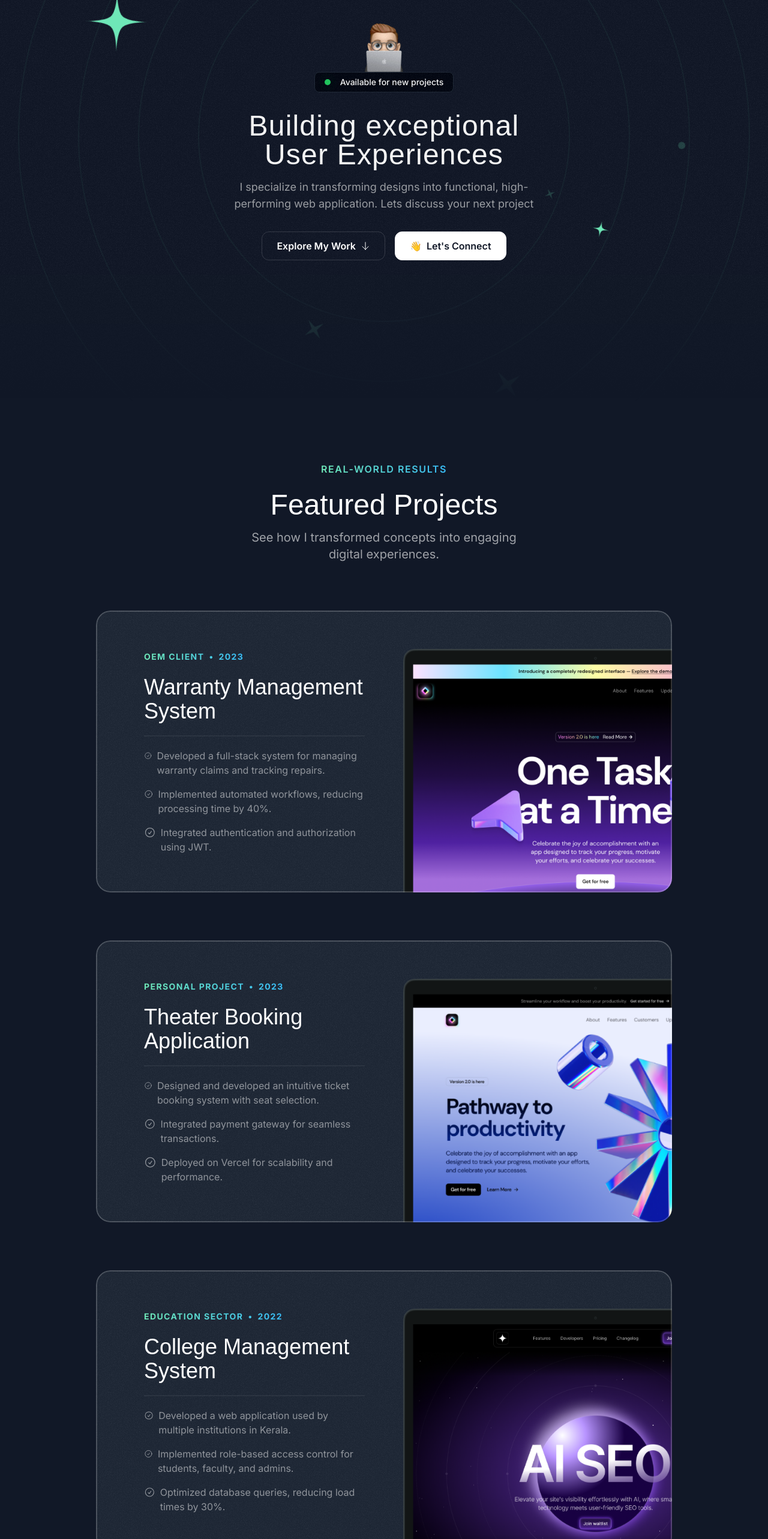
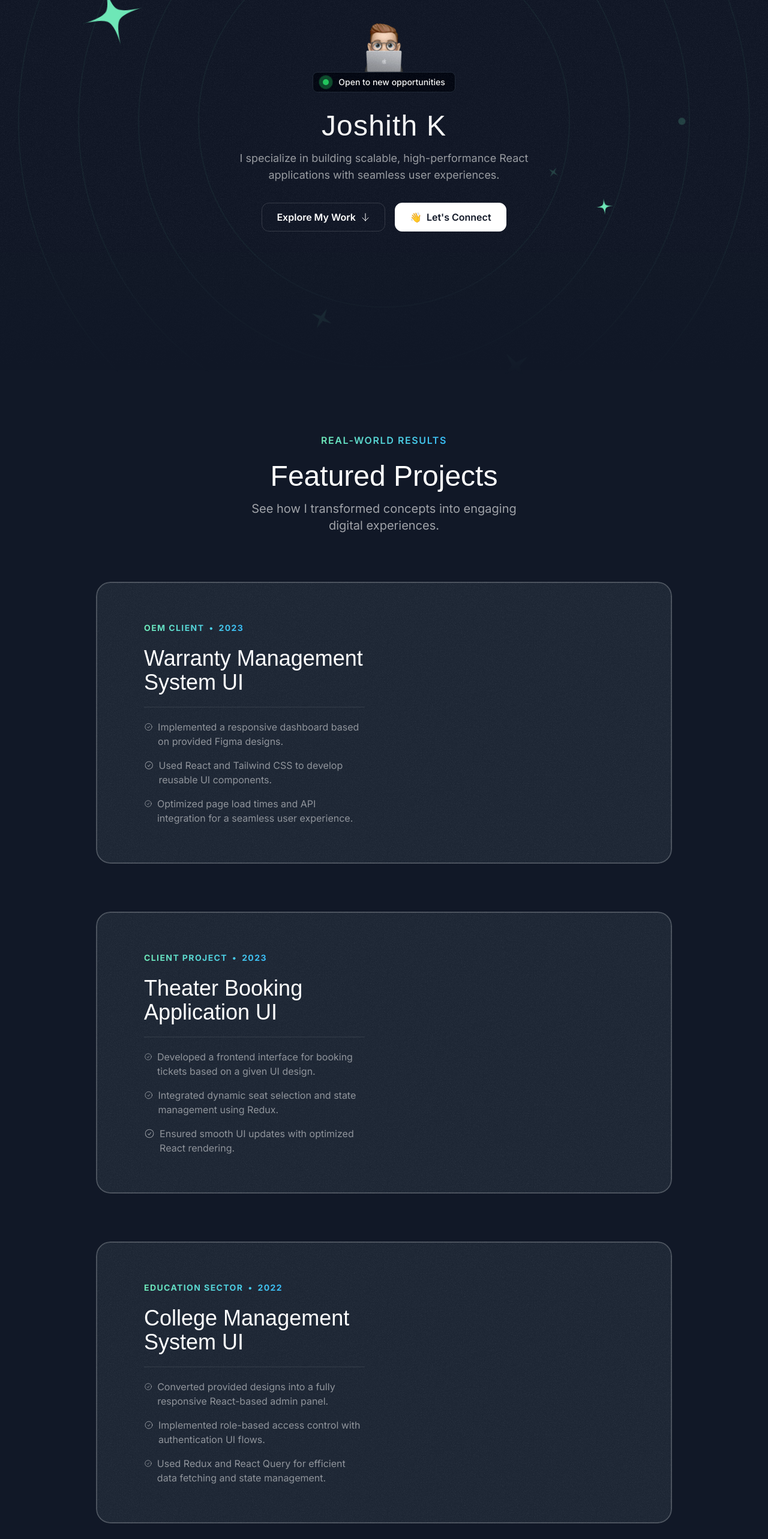
Before and after one commit to joshith-k/My-Portfolio, a Next.js app: page / in a window 1280 px wide. Shown: the part 220-2786 px from the top of the page at 60% size. Built offline with nearby package versions, Linux system fonts and the light colour scheme; a web font is replaced by a local one.

Commit message:
3rd commit

```diff
--- a/src/app/page.tsx
+++ b/src/app/page.tsx
@@ -14,7 +14,7 @@ export default function Home() {
       <HeroSection id="hero" />
       <ProjectsSection id="projects" />
       <TapeSection id="tape" />
-      <TestimonialsSection id="testimonials" />
+      {/* <TestimonialsSection id="testimonials" /> */}
       <AboutSection id="about" />
       <ContactSection id="contact" />
 
--- a/src/sections/About.tsx
+++ b/src/sections/About.tsx
@@ -60,18 +60,18 @@ const toolboxItems = [
     title: "Node.js",
     iconType: NodeJsIcon, // Add correct import for Node.js icon
   },
-  {
-    title: "Express.js",
-    iconType: ExpressIcon, // Add correct import for Express.js icon
-  },
-  {
-    title: "MongoDB",
-    iconType: MongoDbIcon, // Add correct import for MongoDB icon
-  },
-  {
-    title: "MySQL",
-    iconType: MySQLIcon, // Add correct import for MySQL icon
-  },
+  // {
+  //   title: "Express.js",
+  //   iconType: ExpressIcon, // Add correct import for Express.js icon
+  // },
+  // {
+  //   title: "MongoDB",
+  //   iconType: MongoDbIcon, // Add correct import for MongoDB icon
+  // },
+  // {
+  //   title: "MySQL",
+  //   iconType: MySQLIcon, // Add correct import for MySQL icon
+  // },
   {
     title: "Tailwind CSS",
     iconType: TailwindIcon, // Add correct import for Tailwind CSS icon
@@ -167,7 +167,7 @@ export const AboutSection = ({ id }: AboutSectionProps) => {
         <SectionHeader
           eyebrow="About Me"
           title="A Glimpse Into My World"
-          description="Learn more about Who I am, What I do, and What Inspires me"
+          description="Learn more about who I am, what I do, and what inspires me."
         />
         <div className="mt-20 flex flex-col gap-8">
           <div className="grid grid-cols-1 gap-8 md:grid-cols-5 lg:grid-cols-3">
@@ -230,7 +230,7 @@ export const AboutSection = ({ id }: AboutSectionProps) => {
             <Card className="h-[320px] p-0 flex flex-col md:col-span-3 lg:col-span-2">
               <CardHeader
                 title="Beyond the Code"
-                description="Explore my Interest and Hobbies beyond the digital realm"
+                description="Explore my interest and hobbies beyond the digital realm"
                 className="px-6 py-6"
               />
               <div className="relative flex-1" ref={constraintsRef}>
--- a/src/sections/Contact.tsx
+++ b/src/sections/Contact.tsx
@@ -17,11 +17,11 @@ export const ContactSection = ({ id }: ContactSectionProps) => {
           <div className="flex flex-col md:flex-row gap-8 md:gap-16 items-center">
             <div>
               <h2 className="font-serif text-2xl md:text-3xl ">
-                Let&apos;s Create something amazing together!
+                Let&apos;s Connect and Collaborate!
               </h2>
               <p className="text-sm md:text-base mt-2">
-                Ready to bring your next project to life? Let&apos;s connect and
-                discuss how I can help you achieve your goals.
+                Always open to great conversations and new possibilities. If
+                you&apos;re hiring or just want to chat, feel free to reach out!
               </p>
             </div>
             <div>
--- a/src/sections/Hero.tsx
+++ b/src/sections/Hero.tsx
@@ -145,18 +145,16 @@ export const HeroSection = ({ id }: HeroSectionProps) => {
             <div className="bg-green-500 size-2.5 rounded-full relative">
               <div className="bg-green-500 absolute inset-0 rounded-full animate-ping-large"></div>
             </div>
-            <div className="text-sm font-medium">
-              Available for new projects
-            </div>
+            <div className="text-sm font-medium">Open to new opportunities</div>
           </div>
         </div>
         <div className="max-w-lg mx-auto">
           <h1 className="font-serif text-3xl md:text-5xl text-center mt-8 tracking-wide">
-            Building exceptional User Experiences
+            Joshith K
           </h1>
           <p className="mt-4 text-center text-white/60 md:text-lg">
-            I specialize in transforming designs into functional,
-            high-performing web application. Lets discuss your next project
+            I specialize in building scalable, high-performance React
+            applications with seamless user experiences.
           </p>
         </div>
         <div className="flex flex-col md:flex-row justify-center items-center mt-8 gap-4 relative z-50">
--- a/src/sections/Projects.tsx
+++ b/src/sections/Projects.tsx
@@ -51,55 +51,60 @@ const portfolioProjects = [
   {
     company: "OEM Client",
     year: "2023",
-    title: "Warranty Management System",
+    title: "Warranty Management System UI",
     results: [
       {
         title:
-          "Developed a full-stack system for managing warranty claims and tracking repairs.",
+          "Implemented a responsive dashboard based on provided Figma designs.",
+      },
+      {
+        title: "Used React and Tailwind CSS to develop reusable UI components.",
       },
       {
         title:
-          "Implemented automated workflows, reducing processing time by 40%.",
+          "Optimized page load times and API integration for a seamless user experience.",
       },
-      { title: "Integrated authentication and authorization using JWT." },
     ],
-    link: "https://github.com/yourusername/warranty-management", // Replace with actual link
-    image: darkSaasLandingPage,
+    link: "https://github.com/yourusername/warranty-ui", // Replace with actual link
   },
   {
-    company: "Personal Project",
+    company: "Client Project",
     year: "2023",
-    title: "Theater Booking Application",
+    title: "Theater Booking Application UI",
     results: [
       {
         title:
-          "Designed and developed an intuitive ticket booking system with seat selection.",
+          "Developed a frontend interface for booking tickets based on a given UI design.",
       },
-      { title: "Integrated payment gateway for seamless transactions." },
-      { title: "Deployed on Vercel for scalability and performance." },
+      {
+        title:
+          "Integrated dynamic seat selection and state management using Redux.",
+      },
+      {
+        title: "Ensured smooth UI updates with optimized React rendering.",
+      },
     ],
     link: "https://theater-booking-app.vercel.app", // Replace with actual link
-
-    image: lightSaasLandingPage,
   },
   {
     company: "Education Sector",
     year: "2022",
-    title: "College Management System",
+    title: "College Management System UI",
     results: [
       {
         title:
-          "Developed a web application used by multiple institutions in Kerala.",
+          "Converted provided designs into a fully responsive React-based admin panel.",
       },
       {
         title:
-          "Implemented role-based access control for students, faculty, and admins.",
+          "Implemented role-based access control with authentication UI flows.",
       },
-      { title: "Optimized database queries, reducing load times by 30%." },
+      {
+        title:
+          "Used Redux and React Query for efficient data fetching and state management.",
+      },
     ],
-    link: "https://github.com/yourusername/college-management", // Replace with actual link
-    image: aiStartupLandingPage,
-    // image: collegeManagementImage, // Replace with actual image import
+    link: "https://github.com/yourusername/college-ui", // Replace with actual link
   },
 ];
 
@@ -162,14 +167,14 @@ export const ProjectsSection = ({ id }: ProjectSectionProps) => {
                     </button>
                   </a> */}
                 </div>
-                <div className="relative ">
+                {/* <div className="relative ">
                   <Image
                     className="mt-8 -mb-4 md:-mb-0 lg:mt-0 lg:absolute lg:h-full
                     lg:w-auto lg:max-w-none"
                     src={project.image}
                     alt={project.title}
                   />
-                </div>
+                </div> */}
               </div>
             </Card>
           ))}
```
